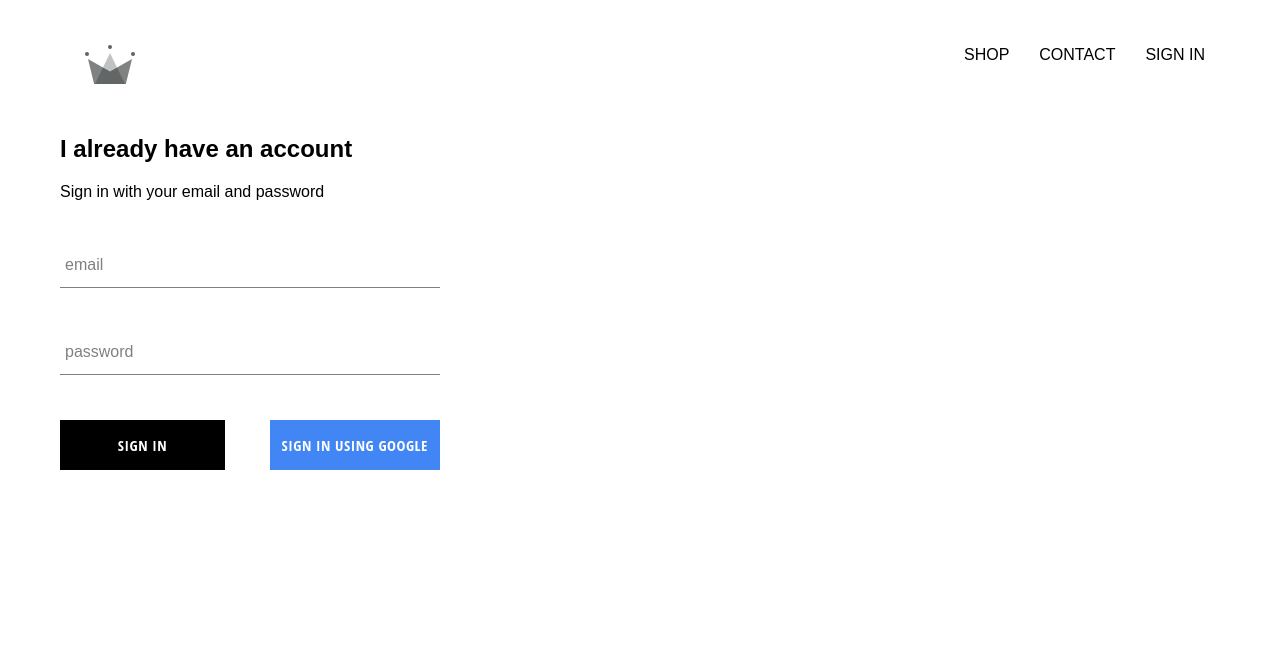
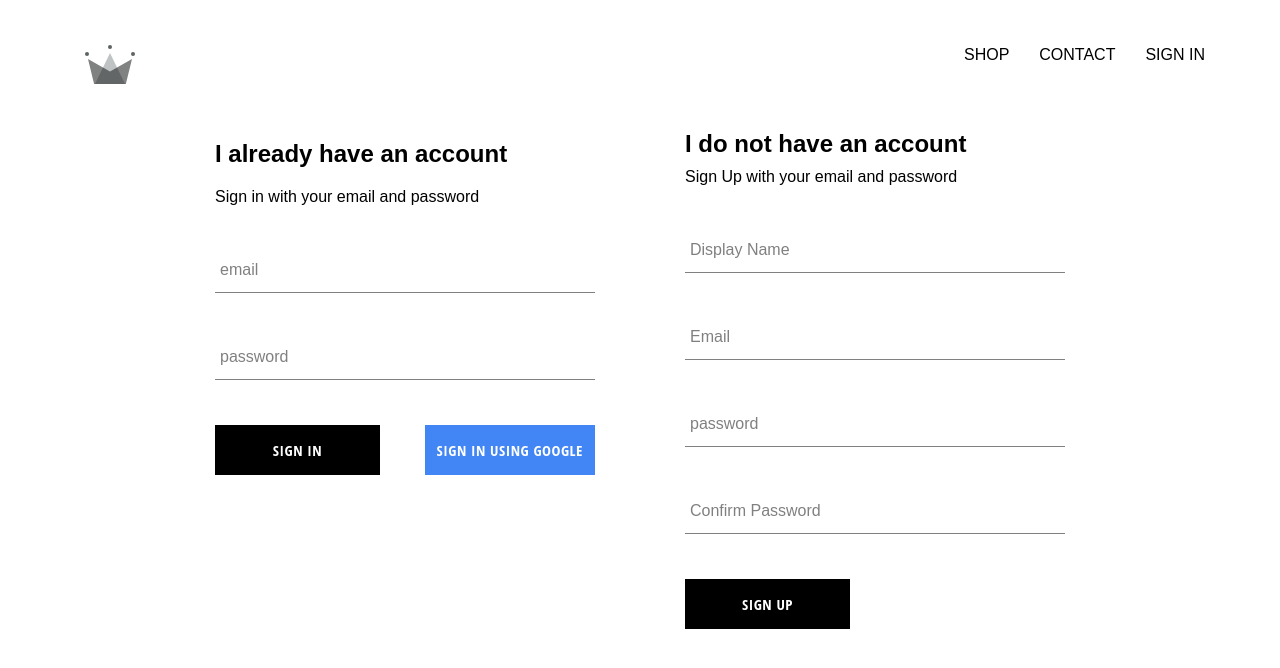
Before and after one commit to yoayushraj99/Awesome-clothing, a React (Create React App) app: page /signin in a window 1280 px wide. Shown: the top 668 px of the page. Built offline with nearby package versions, Linux system fonts and the light colour scheme; no server answers; a web font is replaced by a local one.

Commit message:
Implemented firebase utils , included ability to store authenticated user into our firebase database.

```diff
--- a/src/App.js
+++ b/src/App.js
@@ -7,7 +7,7 @@
 import ShopPage from './pages/shop/shop.component';
 import SignInAndSignUpPage from './pages/sign-in-and-sign-up/sign-in-and-sign-up.component'
 import Header from './components/header/header.component';
-import { auth } from './firebase/firebase.utils';
+import { auth, createUserProfileDocument } from './firebase/firebase.utils';
 
 class App extends React.Component{
   constructor(props) {
@@ -21,10 +21,23 @@
   unsubscribeFromAuth = null;
 
   componentDidMount() {
-    this.unsubscribeFromAuth = auth.onAuthStateChanged(user => {
-      this.setState({ currentUser: user });
-
-      console.log(user);
+    this.unsubscribeFromAuth = auth.onAuthStateChanged(async userAuth => {
+      if(userAuth){
+        const userRef = await createUserProfileDocument(userAuth);
+        userRef.onSnapshot(snapShot => {
+          this.setState({
+            currentUser: {
+              id: snapShot.id,
+              ...snapShot.data()
+            }
+          }, () => {
+            console.log(this.state);
+          })
+        });
+      }
+      else {
+        this.setState({ currentUser: userAuth });
+      };
     });
 
   }
--- /dev/null
+++ b/src/components/sign-up/sign-up.component.jsx
@@ -0,0 +1,100 @@
+import React from 'react';
+
+import FormInput from '../form-input/form-input.component';
+import CustomButton from '../custom-button/custom-button.component';
+
+import { auth, createUserProfileDocument } from '../../firebase/firebase.utils';
+
+import './sign-up.styles.scss';
+
+class SignUpComponent extends React.Component {
+    constructor(props) {
+        super(props);
+
+        this.state = {
+            displayName: '',
+            email: '',
+            password: '',
+            confirmPassword: ''
+        }
+    }
+
+    handleSubmit = async event => {
+        event.preventDefault()
+        const { displayName, email, password, confirmPassword } = this.state;
+
+        if (password !== confirmPassword) {
+            alert("passwords don't match");
+            return;
+        }
+
+        try {
+            const { user } = await auth.createUserWithEmailAndPassword(email, password);
+
+            await createUserProfileDocument(user, { displayName });
+            this.setState(
+                {
+                    displayName: '',
+                    email: '',
+                    password: '',
+                    confirmPassword: ''
+                }
+            )
+        } catch (err) {
+            console.log(err)
+        }
+    }
+
+    handleChange = event => {
+        const { name, value } = event.target;
+
+        this.setState({ [name]: value });
+    }
+
+    render() {
+        const { displayName, email, password, confirmPassword } = this.state;
+        return (
+            <div className="sign-up">
+                <h2 className="title">I do not have an account</h2>
+                <span>Sign Up with your email and password</span>
+                <form className="sign-up-form" onSubmit={this.handleSubmit}>
+                    <FormInput
+                        type='text'
+                        name='displayName'
+                        value={displayName}
+                        onChange={this.handleChange}
+                        label='Display Name'
+                        required
+                    />
+                    <FormInput
+                        type='email'
+                        name='email'
+                        value={email}
+                        onChange={this.handleChange}
+                        label='Email'
+                        required
+                    />
+                    <FormInput
+                        type='password'
+                        name='password'
+                        value={password}
+                        onChange={this.handleChange}
+                        label='password'
+                        required
+                    />
+                    <FormInput
+                        type='password'
+                        name='confirmPassword'
+                        value={confirmPassword}
+                        onChange={this.handleChange}
+                        label='Confirm Password'
+                        required
+                    />
+                    <CustomButton type="submit">Sign Up</CustomButton>
+                </form>
+            </div>
+        )
+    }
+}
+
+export default SignUpComponent;
--- /dev/null
+++ b/src/components/sign-up/sign-up.styles.scss
@@ -0,0 +1,9 @@
+.sign-up {
+  display: flex;
+  flex-direction: column;
+  width: 380px;
+
+  .title {
+    margin: 10px 0;
+  }
+}
--- a/src/firebase/firebase.utils.js
+++ b/src/firebase/firebase.utils.js
@@ -12,6 +12,32 @@
     measurementId: "G-NMHEG2V7KH"
 };
 
+export const createUserProfileDocument = async (userAuth, additionalData) => {
+    if (!userAuth) return;
+
+    const userRef = firestore.doc(`users/${userAuth.uid}`);
+
+    const snapShot = await userRef.get();
+
+    if(!snapShot.exists) {
+        const { displayName, email } = userAuth;
+        const createdAt = new Date()
+
+        try {
+            await userRef.set({
+                displayName,
+                email,
+                createdAt,
+                ...additionalData
+            })
+        } catch (err) {
+            console.log('error creating user', err);
+        }
+    }
+
+    return userRef;
+}
+
 firebase.initializeApp(config);
 
 export const auth = firebase.auth();
--- a/src/pages/sign-in-and-sign-up/sign-in-and-sign-up.component.jsx
+++ b/src/pages/sign-in-and-sign-up/sign-in-and-sign-up.component.jsx
@@ -1,11 +1,15 @@
 import React from "react";
 
-import SignIn from '../../components/sign-in/sign-in.component';
+import SignIn from "../../components/sign-in/sign-in.component";
+import SignUp from "../../components/sign-up/sign-up.component";
 
 import "./sign-in-and-sign-up.styles.scss";
 
 const SignInAndSignUpPage = () => (
-  <div className="sign-in-and-sign-up"><SignIn /></div>
+  <div className="sign-in-and-sign-up">
+    <SignIn />
+    <SignUp />
+  </div>
 );
 
 export default SignInAndSignUpPage;
--- a/src/pages/sign-in-and-sign-up/sign-in-and-sign-up.styles.scss
+++ b/src/pages/sign-in-and-sign-up/sign-in-and-sign-up.styles.scss
@@ -0,0 +1,6 @@
+.sign-in-and-sign-up {
+  width: 850px;
+  display: flex;
+  justify-content: space-between;
+  margin: 30px auto;
+}
```
Also changed, not shown: src/components/collection-item/collection-item.component.jsx (+7 -7 lines), src/components/custom-button/custom-button.component.jsx (+7 -3 lines).
